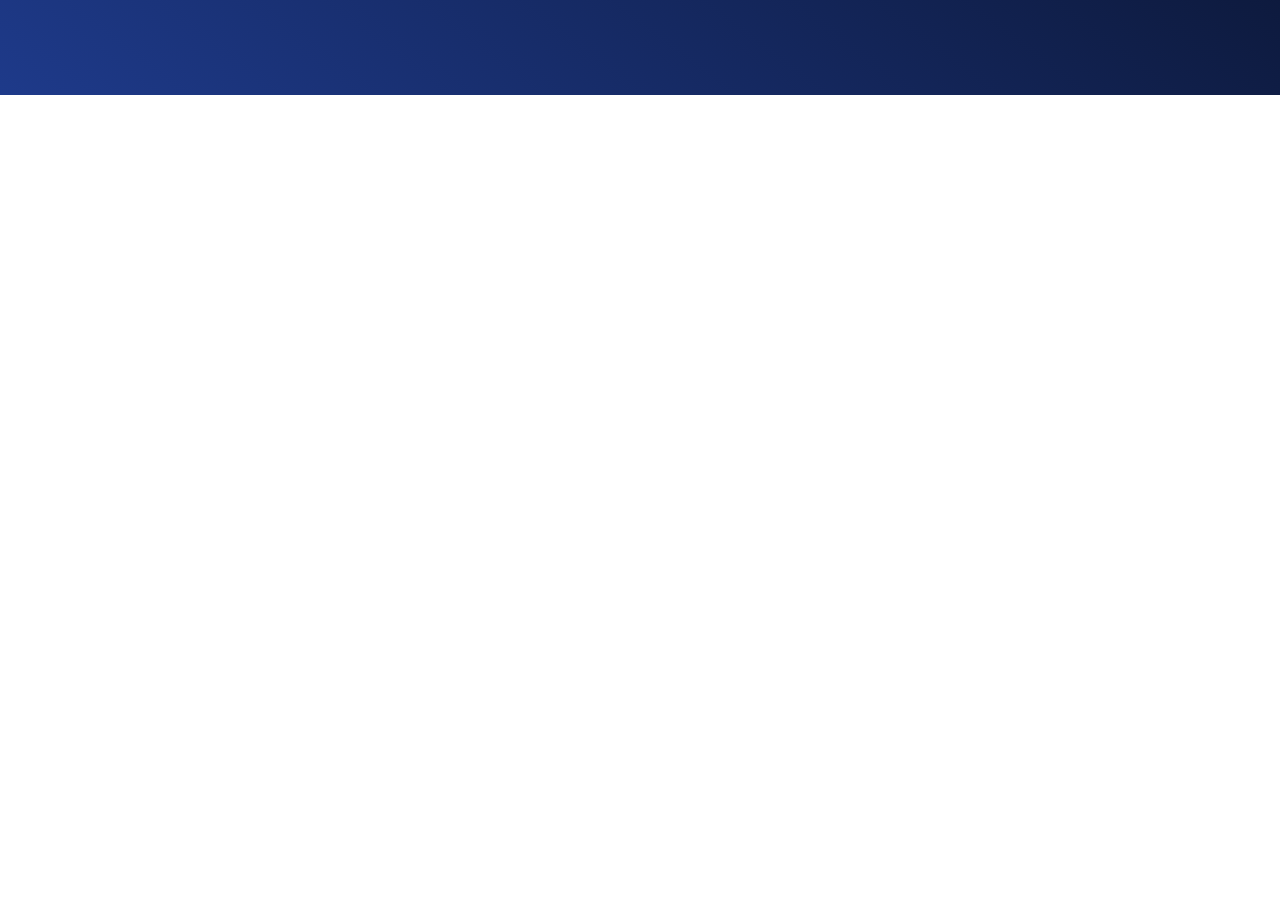
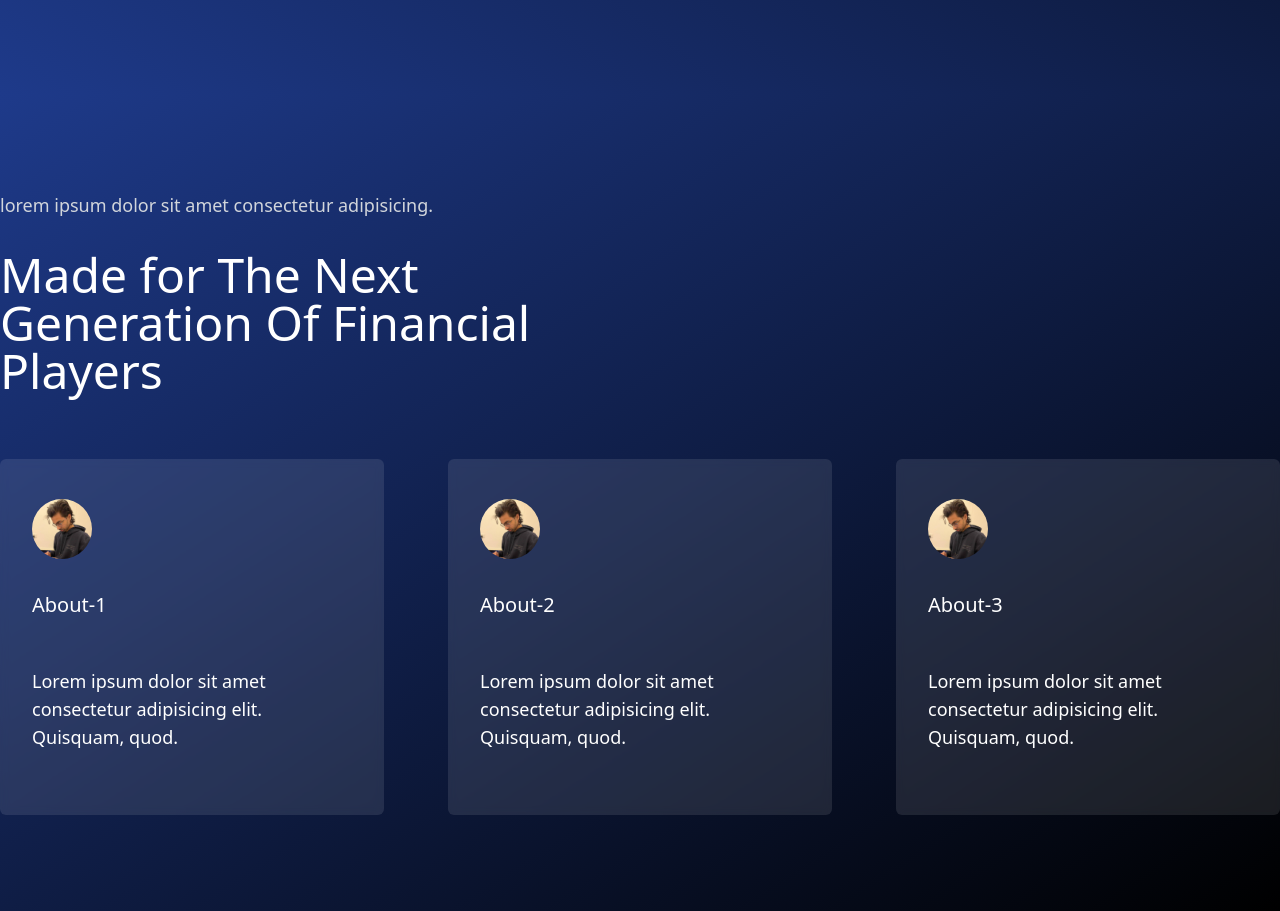
Before and after one commit to sreyom31/hedgeFI, a Next.js app in the folder protocol-api/client/: page / in a window 1280 px wide. Shown: the part 1669-2580 px from the top of the page. Before the commit the page ends 1764 px from the top, so only its background shows below. Built offline with nearby package versions, Linux system fonts and the light colour scheme.

Commit message:
About Section

```diff
--- /dev/null
+++ b/protocol-api/client/components/about/About.js
@@ -0,0 +1,49 @@
+import AboutCard from "./aboutCard";
+
+const About = () => {
+
+
+    const data = [
+        {
+            title: "About-1",
+            details: "Lorem ipsum dolor sit amet consectetur adipisicing elit. Quisquam, quod."
+        },
+        {
+            title: "About-2",
+            details: "Lorem ipsum dolor sit amet consectetur adipisicing elit. Quisquam, quod."
+        },
+        {
+            title: "About-3",
+            details: "Lorem ipsum dolor sit amet consectetur adipisicing elit. Quisquam, quod."
+        },
+    ]
+
+    const cards = data.map((item, index) => {
+        return (
+            <AboutCard key={index} title={item.title} details={item.details} />
+        )
+    })
+
+    return (
+        <section className="py-24 bg-gradient-to-br from-blue-900 to-black">
+            <div className="container mx-auto">
+
+                <p className="text-lg text-gray-300 mb-8">
+                    lorem ipsum dolor sit amet consectetur adipisicing.
+                </p>
+
+                <p className="text-5xl text-white mb-16">
+                    Made for The Next <br />
+                    Generation Of Financial <br />
+                    Players
+                </p>
+
+                <div className="grid grid-cols-3 gap-16 text-white">
+                    {...cards}
+                </div>
+            </div>
+        </section>
+    );
+}
+
+export default About;
--- /dev/null
+++ b/protocol-api/client/components/about/aboutCard.js
@@ -0,0 +1,17 @@
+import Image from 'next/image'
+import myImage from '../../public/me.jpeg'
+
+const AboutCard = ({title, details}) => {
+    return (
+        <div className="w-full px-8 pt-10 pb-16 bg-white bg-opacity-10 backdrop-blur-sm rounded-md
+        hover:bg-opacity-20 hover:backdrop-blur-lg duration-300 group">
+            <div className="h-[60px] w-[60px] overflow-hidden rounded-full group-hover:scale-150 duration-300">
+                <Image src={myImage} alt="Picture of the author"/>
+            </div>
+            <p className="text-xl mt-8 group-hover:mt-16 mb-12 duration-300">{title}</p>
+            <p className="text-lg">{details}</p>
+        </div>
+    )
+}
+
+export default AboutCard;
--- a/protocol-api/client/pages/index.js
+++ b/protocol-api/client/pages/index.js
@@ -4,6 +4,7 @@ import Image from 'next/image'
 import Layout from '../components/layout'
 import Landing from '@/components/landing/landing'
 import Intergration from '@/components/integration/integration'
+import About from '@/components/about/About'
 
 export default function Home() {
   return (
@@ -18,6 +19,7 @@ export default function Home() {
 				<Layout>
 					<Landing />
 					<Intergration />
+					<About />
 				</Layout>
 			</main>
 		</>
```
